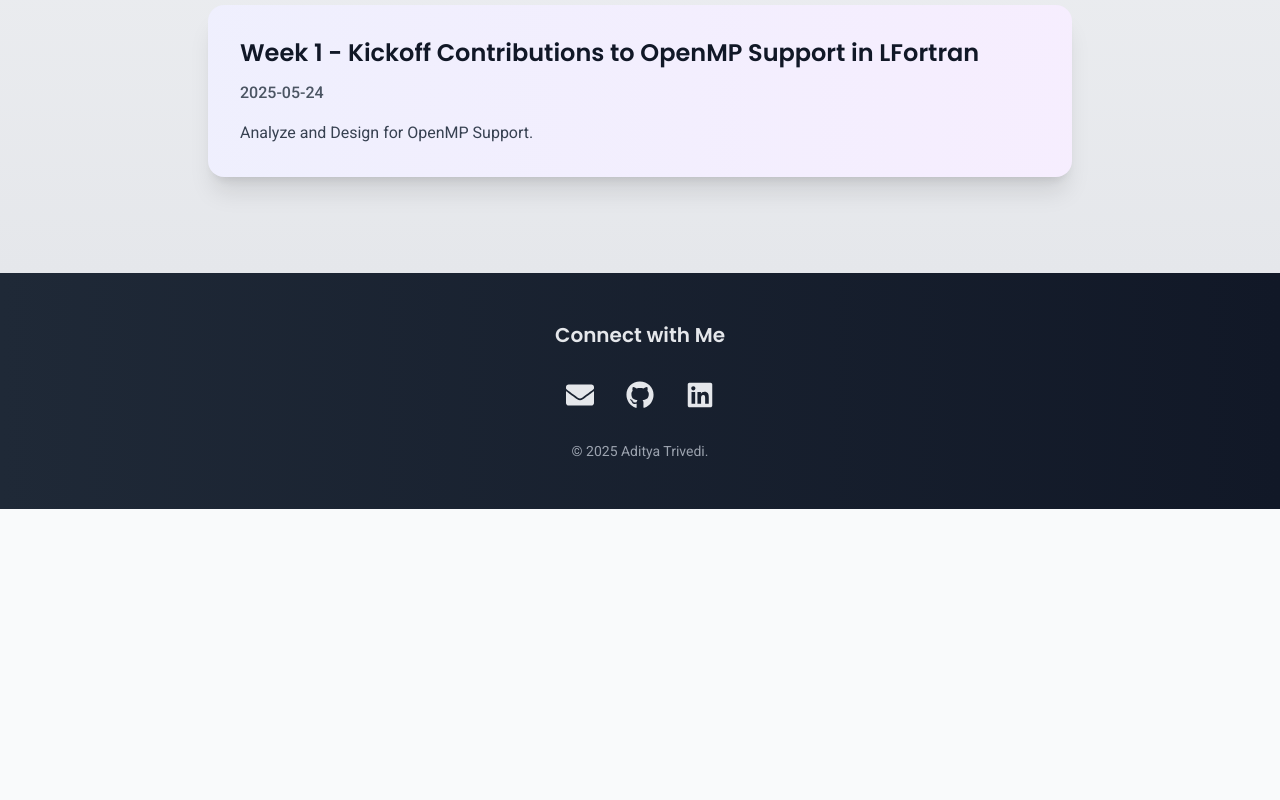
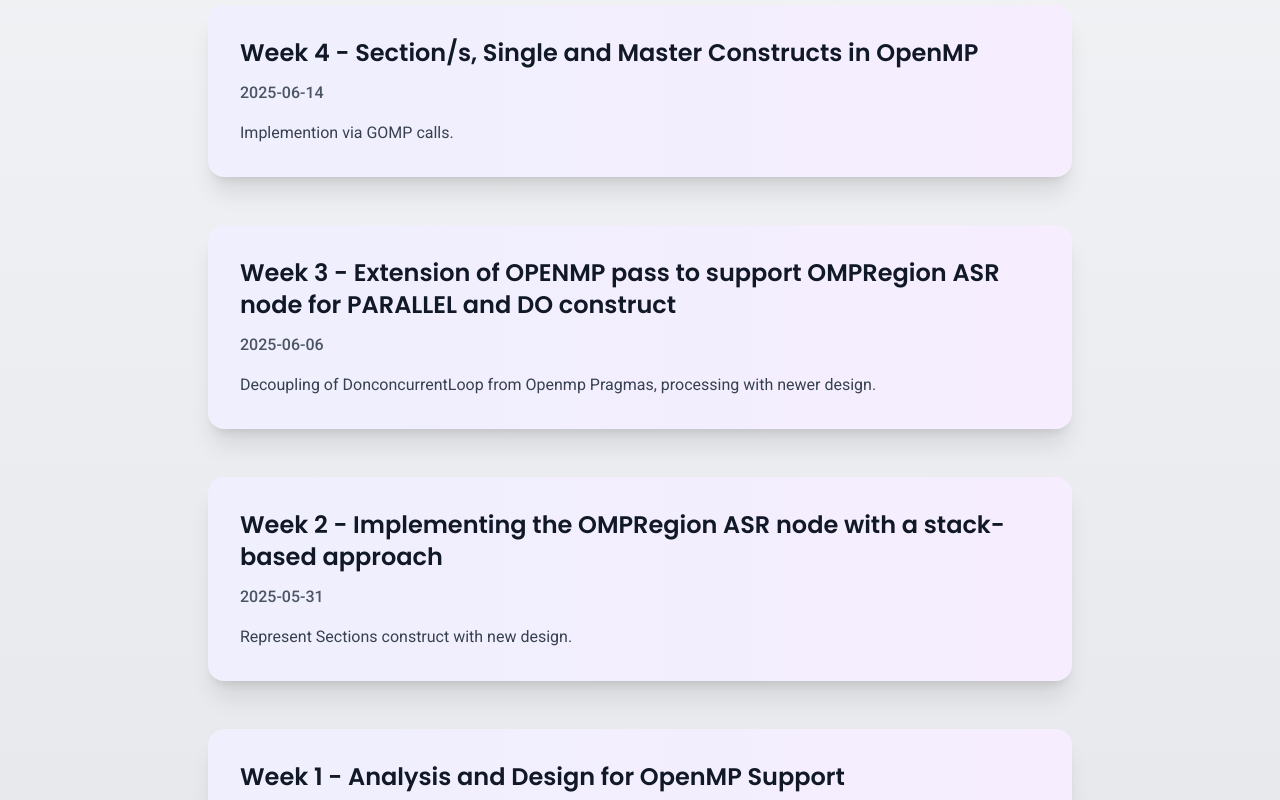
Before and after one commit to adit4443ya/gsoc-blogs, a Next.js app: page / in a window 1280 px wide. Shown: the part 840-1640 px from the top of the page. Before the commit the page ends 1349 px from the top, so only its background shows below. Built offline with nearby package versions, Linux system fonts and the light colour scheme.

Commit message:
Update parameters

```diff
--- a/src/app/layout.tsx
+++ b/src/app/layout.tsx
@@ -6,10 +6,10 @@ export const metadata = {
     default: "GSOC Blog",
     template: "%s | GSOC Blog",
   },
-  description: "Documenting my professional journey through Google Summer of Code with weekly updates and insights.",
+  description: "Documenting my journey through Google Summer of Code with weekly updates and insights.",
   openGraph: {
     title: "GSOC Blog",
-    description: "Documenting my professional journey through Google Summer of Code with weekly updates and insights.",
+    description: "Documenting my journey through Google Summer of Code with weekly updates and insights.",
     url: "https://adit4443ya.github.io/gsoc-blogs/",
     siteName: "GSOC Blog",
     images: [
--- a/src/app/page.tsx
+++ b/src/app/page.tsx
@@ -4,10 +4,28 @@ import Footer from "@/components/Footer";
 export default async function Home() {
   const posts = [
     {
+      slug: "week-4",
+      title: "Week 4 - Section/s, Single and Master Constructs in OpenMP",
+      date: "2025-06-14",
+      excerpt: "Implemention via GOMP calls.",
+    },
+    {
+      slug: "week-3",
+      title: "Week 3 - Extension of OPENMP pass to support OMPRegion ASR node for PARALLEL and DO construct",
+      date: "2025-06-06",
+      excerpt: "Decoupling of DonconcurrentLoop from Openmp Pragmas, processing with newer design.",
+    },
+    {
+      slug: "week-2",
+      title: "Week 2 - Implementing the OMPRegion ASR node with a stack-based approach",
+      date: "2025-05-31",
+      excerpt: "Represent Sections construct with new design.",
+    },
+    {
       slug: "week-1",
-      title: "Week 1 - Kickoff Contributions to OpenMP Support in LFortran",
+      title: "Week 1 - Analysis and Design for OpenMP Support",
       date: "2025-05-24",
-      excerpt: "Analyze and Design for OpenMP Support.",
+      excerpt: "Discussions and Proposal for new design :- The OMPRegion ASR Node.",
     },
   ];
 
--- a/src/app/posts/[slug]/page.tsx
+++ b/src/app/posts/[slug]/page.tsx
@@ -9,6 +9,18 @@ export default async function Post({ params }: { params: Promise<{ slug: string
     "week-1": {
       title: "Week 1 - Kickoff Contributions to OpenMP Support in LFortran",
       date: "2025-05-24",
+    },
+    "week-2": {
+      title: "Week 2 - Contribution to OpenMP Support in LFortran",
+      date: "2025-05-31",
+    },
+    "week-3": {
+      title: "Week 3 - Contribution to OpenMP Support in LFortran",
+      date: "2025-06-06",
+    },
+    "week-4": {
+      title: "Week 4 Contribution to OpenMP Support in LFortran",
+      date: "2025-06-14",
     },
   };
 
@@ -23,5 +35,5 @@ export default async function Post({ params }: { params: Promise<{ slug: string
 }
 
 export async function generateStaticParams() {
-  return [{ slug: "week-1" }];
+  return [{ slug: "week-1" }, { slug: "week-2" }, { slug: "week-3" }, { slug: "week-4" }];
 }
```
